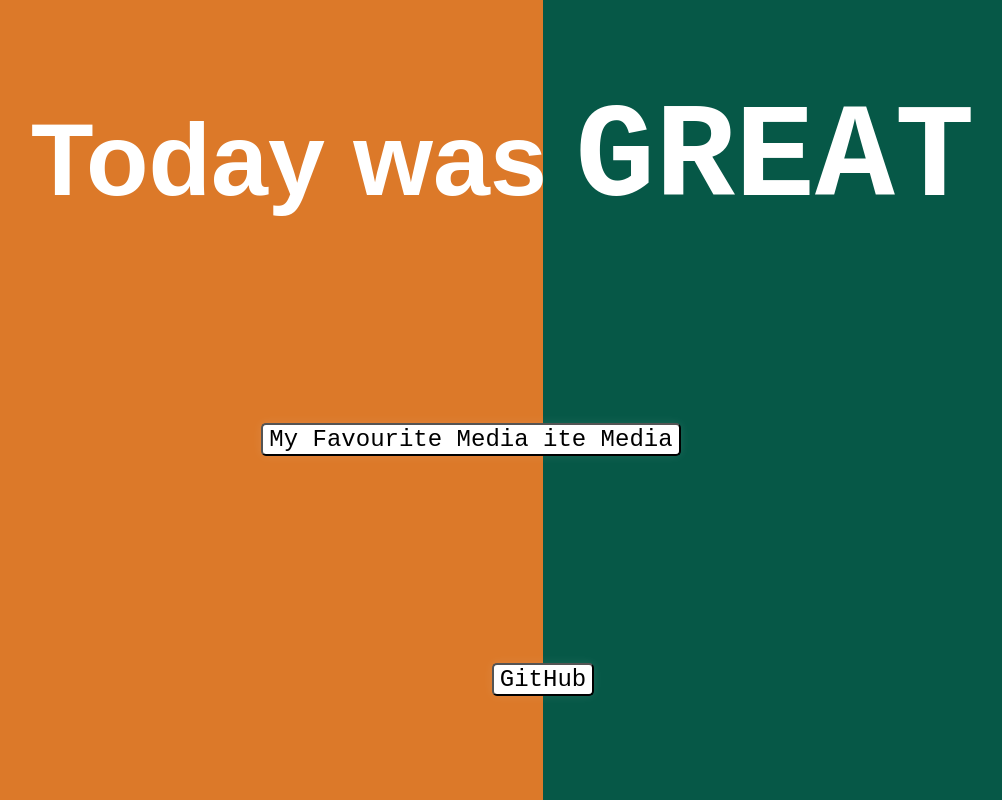
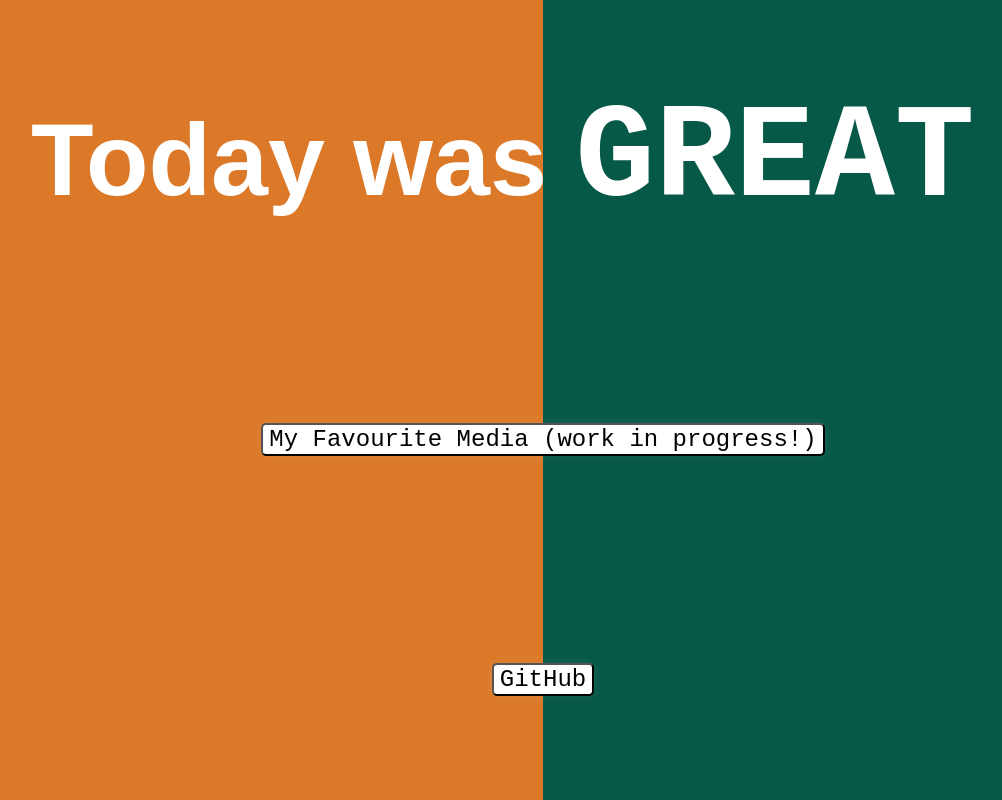
Before and after one commit to maghfoor-a/personal-website, a React (Create React App) app: page / in a window 1280 px wide. Shown: the whole page, without its empty margins (97-1099 px from the left). Built offline with nearby package versions, Linux system fonts and the light colour scheme.

Commit message:
changed favourite button title

```diff
--- a/src/components/AppHeader.tsx
+++ b/src/components/AppHeader.tsx
@@ -25,7 +25,7 @@ function AppHeader(): JSX.Element {
                     <h2 className="title">
                         Today was <span className="fancy">GREAT</span>
                     </h2>
-                    <a href="https://my-favourite-media.netlify.app/" target="_blank" rel="noopener noreferrer"><button className="button">My Favourite Media</button></a>
+                    <a href="https://my-favourite-media.netlify.app/" target="_blank" rel="noopener noreferrer"><button className="button">My Favourite Media (work in progress!)</button></a>
                     <a href="https://github.com/maghfoor-a" target="_blank" rel="noopener noreferrer"><button className="githubBtn">GitHub</button></a>
                 </div>
 
```
